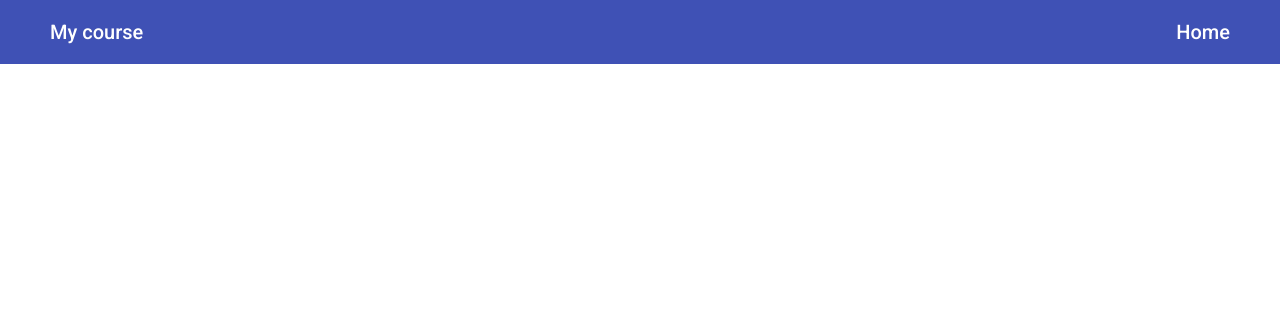
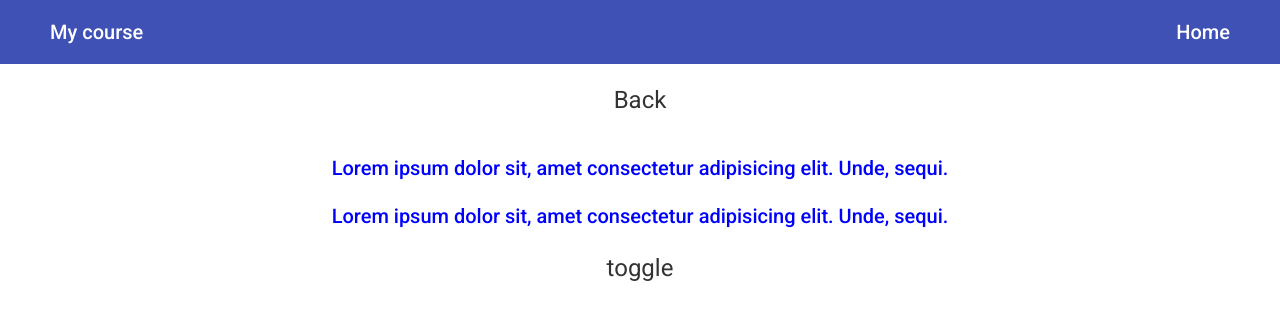
Before and after one commit to IgorShevchuk111/angular-course, an Angular app: page /DynamicNgClass in a window 1280 px wide. Before the commit this address led to /. Shown: the top 320 px of the page. Built offline with nearby package versions, Linux system fonts and the light colour scheme.

Commit message:
Dynamic NgClass

```diff
--- a/src/app/app-routing.module.ts
+++ b/src/app/app-routing.module.ts
@@ -3,6 +3,7 @@ import { RouterModule, Routes } from '@angular/router';
 import { BindingImgComponent } from './components/binding-img/binding-img.component';
 import { ContentTitleComponent } from './components/content-title/content-title.component';
 import { DirectiveNgStyleComponent } from './components/directive-ng-style/directive-ng-style.component';
+import { DynamicNgClassComponent } from './components/dynamic-ng-class/dynamic-ng-class.component';
 import { EventBindingComponent } from './components/event-binding/event-binding.component';
 import { TwoWayBindingComponent } from './components/two-way-binding/two-way-binding.component';
 import { HomePageComponent } from './home-page/home-page.component';
@@ -15,7 +16,7 @@ const routes: Routes = [
   {path:  'EventBinding', component: EventBindingComponent},
   {path:  'TwoWayBinding', component: TwoWayBindingComponent},
   {path:  'DirectiveNgStyle', component: DirectiveNgStyleComponent},
-
+  {path:  'DynamicNgClass', component: DynamicNgClassComponent},
 ]
 
 @NgModule({
--- a/src/app/app.module.ts
+++ b/src/app/app.module.ts
@@ -12,6 +12,7 @@ import { EventBindingComponent } from './components/event-binding/event-binding.
 import { TwoWayBindingComponent } from './components/two-way-binding/two-way-binding.component';
 import { FormsModule } from '@angular/forms';
 import { DirectiveNgStyleComponent } from './components/directive-ng-style/directive-ng-style.component';
+import { DynamicNgClassComponent } from './components/dynamic-ng-class/dynamic-ng-class.component';
 
 @NgModule({
   declarations: [
@@ -22,6 +23,7 @@ import { DirectiveNgStyleComponent } from './components/directive-ng-style/direc
     EventBindingComponent,
     TwoWayBindingComponent,
     DirectiveNgStyleComponent,
+    DynamicNgClassComponent,
   ],
   imports: [
     BrowserModule,
--- a/src/app/components/content-title/content-title.component.ts
+++ b/src/app/components/content-title/content-title.component.ts
@@ -41,6 +41,9 @@ export class ContentTitleComponent implements OnInit {
       case 3:
         this.mov = "DirectiveNgStyle";
       break;
+      case 4:
+        this.mov = "DynamicNgClass";
+      break;
 
       default:
         this.mov = "/";
--- /dev/null
+++ b/src/app/components/dynamic-ng-class/dynamic-ng-class.component.html
@@ -0,0 +1,21 @@
+<div class="link-button">
+    <a  mat-button [routerLink]="['/']"><h1>Back</h1></a>
+</div>
+
+<h2 [ngClass]="{
+    red: toggle,
+    blue: !toggle
+    }">
+        Lorem ipsum dolor sit, amet consectetur adipisicing elit. Unde, sequi.
+</h2>
+
+<h2
+    [class.red]="toggle"
+    [class.blue]="!toggle"
+>
+    Lorem ipsum dolor sit, amet consectetur adipisicing elit. Unde, sequi.
+</h2>
+
+<div class="link-button">
+    <a  mat-button (click)="toggle = !toggle"><h1>toggle</h1></a>
+</div>
--- /dev/null
+++ b/src/app/components/dynamic-ng-class/dynamic-ng-class.component.scss
@@ -0,0 +1,17 @@
+.red {
+    color: red;
+}
+
+.blue {
+    color: blue;
+}
+
+.link-button {
+    max-width: 400px;
+    margin: 20px auto;
+    text-align: center;
+}
+
+h2 {
+    text-align: center;
+}
--- /dev/null
+++ b/src/app/components/dynamic-ng-class/dynamic-ng-class.component.ts
@@ -0,0 +1,17 @@
+import { Component, OnInit } from '@angular/core';
+
+@Component({
+  selector: 'app-dynamic-ng-class',
+  templateUrl: './dynamic-ng-class.component.html',
+  styleUrls: ['./dynamic-ng-class.component.scss']
+})
+export class DynamicNgClassComponent implements OnInit {
+
+  toggle = false
+
+  constructor() { }
+
+  ngOnInit(): void {
+  }
+
+}
--- a/src/app/services/content.service.ts
+++ b/src/app/services/content.service.ts
@@ -10,7 +10,7 @@ export class ContentService {
   constructor() { }
 
    contents = [
-    'Binding Img', 'Event binding','2 Way binnding','Directive ngStyle'
+    'Binding Img', 'Event binding','2 Way binnding','Directive ngStyle','Dynamic ngClass'
   ]
 
   getTitleByi(i: number) {
```
